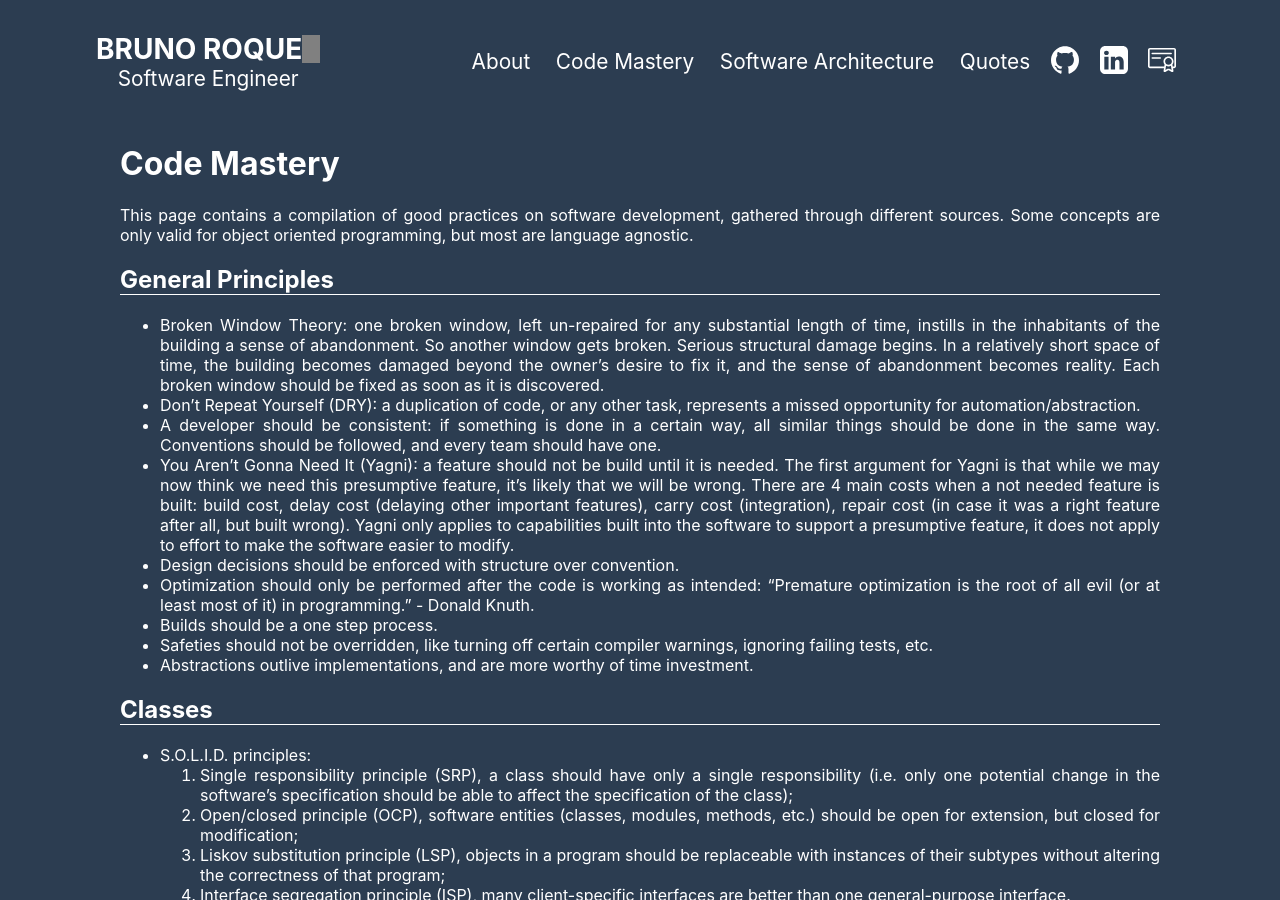
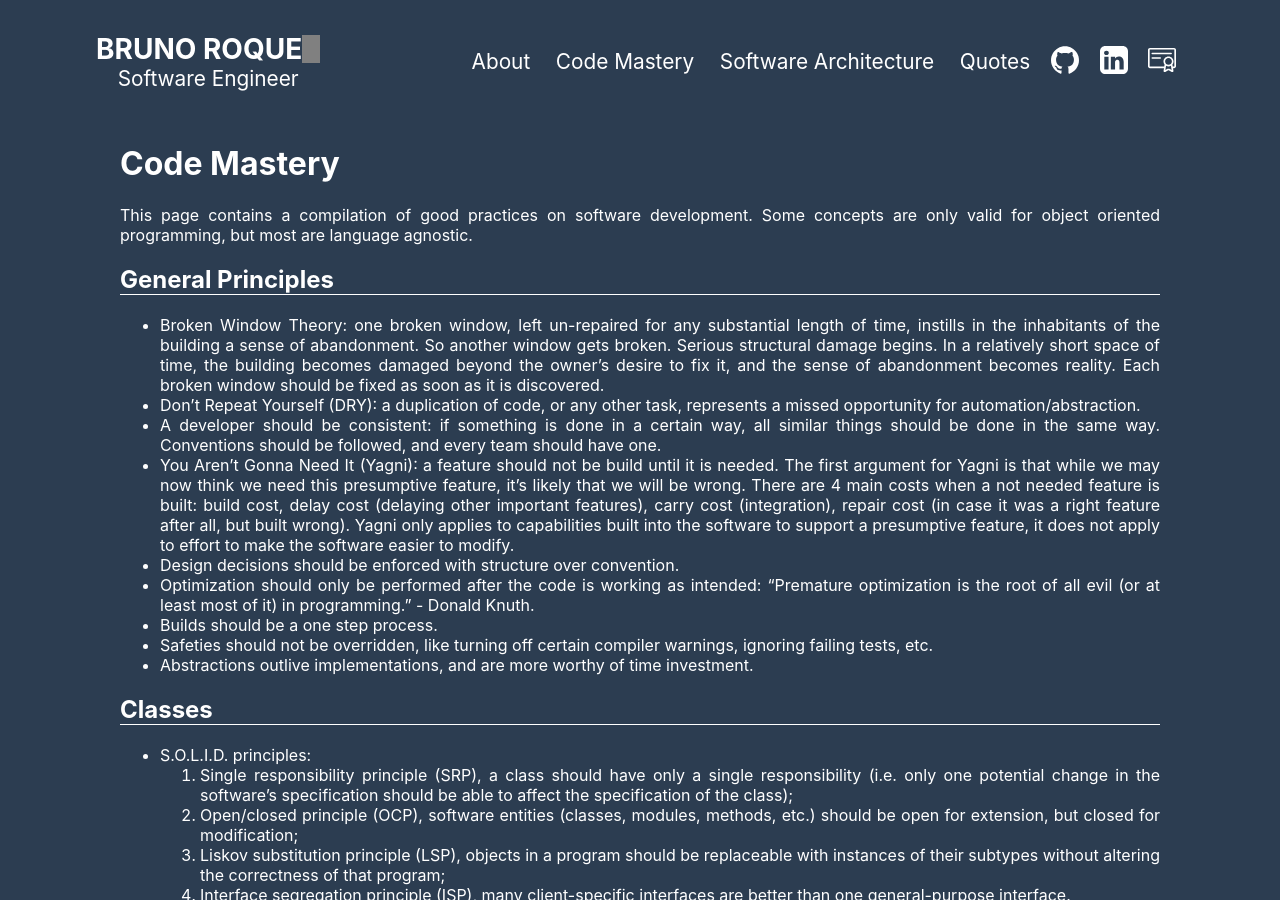
Before and after one commit to brunoroque06/brunoroque06.github.io, a Jekyll site: the page built from _pages/code-mastery.md, in a window 1280 px wide and 900 px high. Built offline with Jekyll 4.4.1, drawn with Linux system fonts in a browser that asks for light colours.

Commit message:
Remove redundant info

```diff
--- a/_pages/code-mastery.md
+++ b/_pages/code-mastery.md
@@ -6,7 +6,7 @@ permalink: code-mastery/
 
 # Code Mastery
 
-This page contains a compilation of good practices on software development, gathered through different sources. Some concepts are only valid for object oriented programming, but most are language agnostic.
+This page contains a compilation of good practices on software development. Some concepts are only valid for object oriented programming, but most are language agnostic.
 
 ## General Principles
 
```
